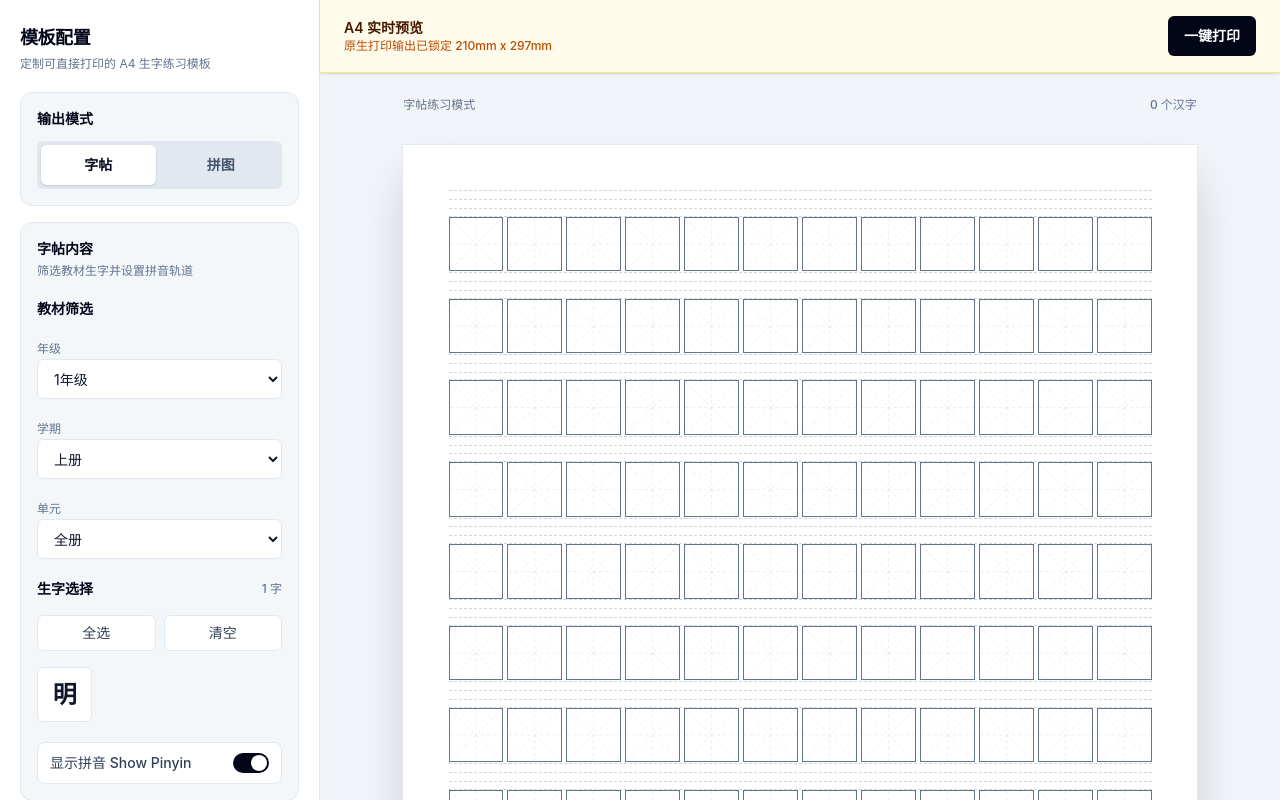
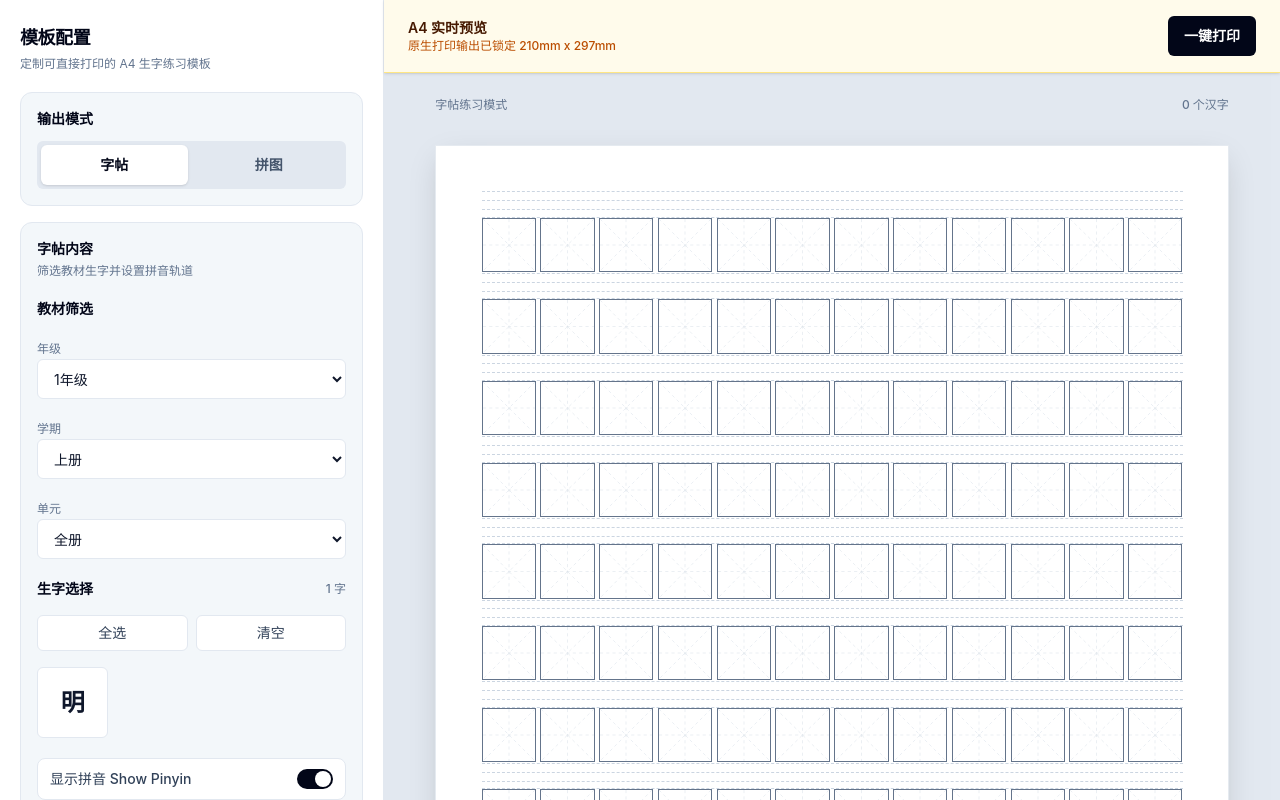
Before and after one commit to soyona/Print4A, a React (Vite) app: page / in a window 1280 px wide. Shown: the top 800 px of the page. Built offline with nearby package versions, Linux system fonts and the light colour scheme.

Commit message:
feat: enhance A4 workspace depth

```diff
--- a/memory-bank/activeContext.md
+++ b/memory-bank/activeContext.md
@@ -1,4 +1,9 @@
 # 动态上下文 (activeContext.md)
+## 当前所处阶段（2026-07-11 视觉与空间布局优化完成）
+已完成产品经理视觉与空间布局优化：`SidebarLayout` 由 320px 拓宽至 384px，右侧 `main` 保持 `flex-1` 并将工作台调整为 `bg-slate-200/80`，显著拉开白色 A4 纸张与网页背景的明暗反差。
+
+网页端 `.a4-page` 已加入 24px 物理页间距、半透明浅灰边框与双层厚重阴影；多页循环在相邻页面之间动态显示“- 第 X 页 / 共 Y 页 -”边界指示器。打印媒体明确隐藏指示器，并对每页执行 `margin: 0 !important`、`box-shadow: none !important`、`border: none !important`，确保 A4 输出纯净。已运行 `npm run build`，TypeScript 与 Vite 生产构建一次通过，生成完整 CSS/JS 静态产物；黑名单审计与 `git diff --check` 同步通过，等待 Git 推送触发 Vercel 自动部署。
+
 ## 当前所处阶段（2026-07-11 Vercel 生产样式链路修复完成）
 已完成 Vercel 生产样式错乱修复。根因是 React 源码广泛使用 Tailwind utility class，但 Vite 生产入口未加载 CSS、构建链路也未接入 Tailwind，旧 `dist` 因此仅含 HTML 与 JS。现已新增 `src/styles.css` 并通过根级 `index.html` 加载，新增 `vite.config.ts` 接入官方 `@tailwindcss/vite` 插件，`package.json` / `package-lock.json` 同步加入 `tailwindcss` 与 `@tailwindcss/vite`。
 
--- a/memory-bank/progress.md
+++ b/memory-bank/progress.md
@@ -1,5 +1,7 @@
 # 任务进度看板 (progress.md)
 ## 🚀 开发进度清单
+[x] 视觉与空间布局优化完成：384px 配置侧栏、沉浸式灰色工作台、A4 双层纸张阴影/浅灰边框/24px 页间距、动态页码边界指示器与打印纯净度清零规则全部落地
+
 [x] Vercel 生产样式链路修复完成：接入 Tailwind Vite 插件与 CSS 入口，构建生成 CSS bundle，并通过生产预览布局、控制台及选字交互验证
 
 [x] 已完成 Vercel 404 路由重定向与输出目录规范化修复
@@ -53,6 +55,7 @@
 [x] Vercel 404 部署配置修复完成：补齐 Vite 生产构建入口、根级 `index.html`、`dist` 输出目录与 SPA fallback，本地生产构建及 HTTP 200 产物验证通过
 
 ## 最近完成
+- 2026-07-11: 已完成产品经理视觉与空间布局优化：`SidebarLayout` 从 `w-80` 拓宽为 `w-96`，右侧 `main` 保持 `flex-1` 并使用 `bg-slate-200/80` 工作台背景；网页端 `.a4-page` 增加 24px 页间距、半透明浅灰边框及双层厚重阴影，相邻页面之间动态显示“- 第 X 页 / 共 Y 页 -”指示器。打印媒体隐藏指示器，并以 `!important` 清零页面 margin、shadow 与 border。`npm run build` 一次通过，黑名单审计及 `git diff --check` 通过，等待 Git 推送触发 Vercel 自动部署。
 - 2026-07-11: 已修复 Vercel Deployment Details 404 的缺失构建入口：新增根级 `index.html`，在 `package.json` 增加 Vite `dev` / `build` / `preview` 脚本及锁定依赖，并在 `vercel.json` 显式配置 `npm run build`、`dist`、Vite 框架和 SPA fallback。`npm run build` 成功生成 `dist/index.html` 与哈希化 JS；本地生产预览根路径和 JS 资源均返回 HTTP 200，配置断言及 `git diff --check` 通过，可重新触发生产部署。
 - 2026-07-11: 已一次性同步修正 `test-print.html` 与 `PreviewContainer.tsx`：删除静态 SVG 的 2px 黑色 `<rect>`，两侧字格统一为 `1px #64748b` 独立外框，内部辅助线统一为 `#cbd5e1`、0.8、`6 6`；四线三格统一为 7mm 且四条线位于顶部/1/3/2/3/底部，消除田字格上方空隙。拼音及字格 Grid 统一加入 1.2mm 横向间距，行距统一为 0.25mm；静态格宽/分页公式同步计入列间距，并为少字尾页补齐空白行。`npx tsc --noEmit` 0 报错，内嵌脚本 `embedded-js-ok 1`，目标差异空白检查通过；等待人类刷新静态模板视觉验收。
 - 2026-07-11: 已按架构师指定代码结构强制覆写 `PreviewContainer`：米字格 SVG 移除自带外框，仅保留 `0.8` 宽度的淡灰十字与对角虚线；`.hanzi-cell` 锁定独立 `1.5px #1e293b` 外框、2px 圆角和 border-box。拼音轨改为 7mm，四线精确定位在 1.0/2.7/4.4/6.1mm，文字改为 10px；拼音、真实字格和空白补齐网格统一为 `gap-x-[1.2mm]`。分页常量同步后每页为 12 行，无字、少字及最后一页均通过 `BlankPracticeRow` 补满。`npx tsc --noEmit` 0 报错，目标差异空白检查通过；等待人类刷新验收。
--- a/src/App.tsx
+++ b/src/App.tsx
@@ -2,7 +2,7 @@ import { PreviewContainer } from './components/PreviewContainer.js';
 import { SidebarLayout } from './components/SidebarLayout.js';
 
 export const App = () => (
-  <div className="flex min-h-screen bg-slate-100 text-slate-950">
+  <div className="flex min-h-screen bg-slate-200/80 text-slate-950">
     <SidebarLayout />
     <PreviewContainer />
   </div>
--- a/src/components/PreviewContainer.tsx
+++ b/src/components/PreviewContainer.tsx
@@ -1,4 +1,4 @@
-import { useEffect, useRef } from 'react';
+import { Fragment, useEffect, useRef } from 'react';
 import HanziWriter from 'hanzi-writer/dist/index.esm.js';
 import { useAppStore } from '../store/useAppStore.js';
 import type { CharacterMeta, OutputMode, WorkbookConfig } from '../types/index.js';
@@ -34,6 +34,9 @@ const previewPrintStyles = `
   .a4-page {
     width: 210mm;
     height: 297mm;
+    margin-bottom: 24px;
+    border: 1px solid rgb(203 213 225 / 0.5);
+    box-shadow: 0 10px 30px -5px rgba(0, 0, 0, 0.15), 0 8px 10px -7px rgba(0, 0, 0, 0.1);
     page-break-after: always;
     break-after: page;
     font-family: "Kaiti", "STKaiti", "华文楷体", "楷体", serif !important;
@@ -105,7 +108,8 @@ const previewPrintStyles = `
     }
 
     .print-action-bar,
-    .screen-only {
+    .screen-only,
+    .page-boundary-indicator {
       display: none !important;
     }
 
@@ -114,6 +118,7 @@ const previewPrintStyles = `
       height: 297mm !important;
       margin: 0 !important;
       box-shadow: none !important;
+      border: none !important;
       transform: none !important;
       page-break-after: always;
       break-after: page;
@@ -439,12 +444,10 @@ const A4PageLayout = ({ config, mode, targetCharacters }: A4PageLayoutProps) =>
       : chunkItems(puzzlePieces, puzzlePiecesPerPage);
 
   return (
-    <div className="print-root mx-auto flex flex-col items-center gap-8 py-8 print:block print:p-0">
+    <div className="print-root mx-auto flex flex-col items-center py-8 print:block print:p-0">
       {pages.map((pageItems, pageIndex) => (
-        <section
-          key={`${mode}-page-${pageIndex}`}
-          className="a4-page origin-top overflow-hidden bg-white p-[12mm] shadow-2xl ring-1 ring-slate-200 print:ring-0"
-        >
+        <Fragment key={`${mode}-page-${pageIndex}`}>
+          <section className="a4-page origin-top overflow-hidden bg-white p-[12mm]">
             {mode === 'PRACTICE' ? (
               <PracticeCanvas config={config} data={pageItems as CharacterMeta[]} />
             ) : pageItems.length === 0 ? (
@@ -453,6 +456,12 @@ const A4PageLayout = ({ config, mode, targetCharacters }: A4PageLayoutProps) =>
               <PuzzleCanvas pieces={pageItems as CharacterPiece[]} />
             )}
           </section>
+          {pageIndex < pages.length - 1 ? (
+            <div className="page-boundary-indicator print:hidden text-xs font-medium text-slate-400/80 text-center my-2 select-none">
+              - 第 {pageIndex + 1} 页 / 共 {pages.length} 页 -
+            </div>
+          ) : null}
+        </Fragment>
       ))}
     </div>
   );
@@ -468,7 +477,7 @@ export const PreviewContainer = () => {
   const targetCharacters = getSelectedCharacters(characterPool, selectedCharIds);
 
   return (
-    <main className="min-h-screen flex-1 bg-slate-100">
+    <main className="min-h-screen flex-1 bg-slate-200/80">
       <style>{previewPrintStyles}</style>
       <PrintActionBar />
       <div className="overflow-auto px-8 pb-10">
--- a/src/components/SidebarLayout.tsx
+++ b/src/components/SidebarLayout.tsx
@@ -443,7 +443,7 @@ const VisualConfigPanel = () => {
 };
 
 export const SidebarLayout = () => (
-  <aside className="sticky top-0 flex h-screen w-80 shrink-0 flex-col overflow-y-auto border-r border-slate-200 bg-white px-5 py-6">
+  <aside className="sticky top-0 flex h-screen w-96 shrink-0 flex-col overflow-y-auto border-r border-slate-200 bg-white px-5 py-6">
     <div className="mb-5">
       <h1 className="text-lg font-semibold tracking-tight text-slate-950">模板配置</h1>
       <p className="mt-1 text-xs text-slate-500">定制可直接打印的 A4 生字练习模板</p>
```
Lines whose indentation alone changed are shown as unchanged.
